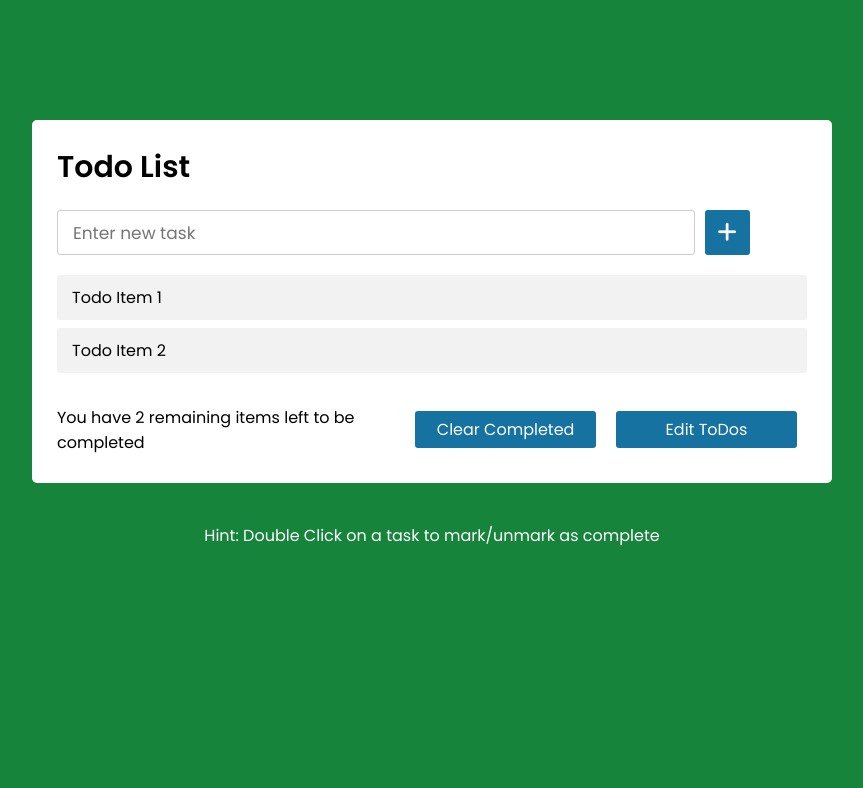
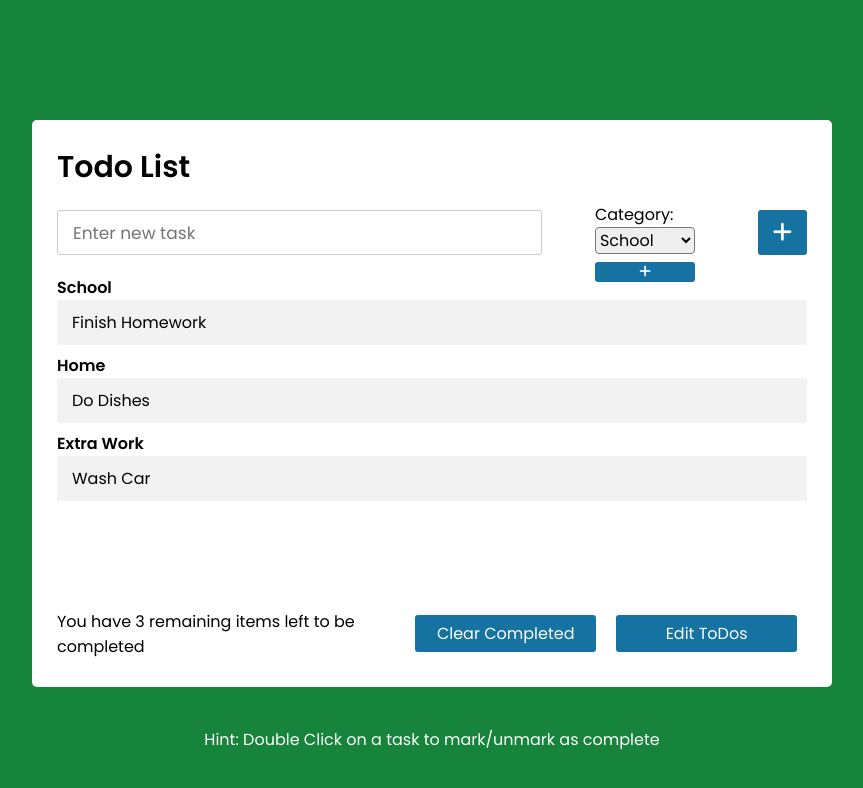
Before and after one commit to ConnorChristensen99/DGM3760, a plain HTML site: page ToDo App - Assignment 3/index.html in a window 1280 px wide. Shown: the top 788 px of the page, without its empty margins (208-1071 px from the left). Drawn offline with Linux system fonts and the light colour scheme.

Commit message:
Almost am able to add categories

```diff
--- a/Class Notes/main.js
+++ b/Class Notes/main.js
@@ -162,14 +162,14 @@ let addBtn = document.querySelector('#addBtn')
 addBtn.addEventListener('click', event => {
     let todoText = todoInput.value
     addTodo(todoText)
-    renderTodos(todos)
+    displayTodos(todos)
 })
 
 todoUL.addEventListener('click', (event) => {
     console.log(event.target.dataset.todoid)
     let todoID = event.target.dataset.todoid
     completeTodo(todoID)
-    renderTodos(todos)
+    displayTodos(todos)
 })
 
 function completeTodo(id) {
--- a/ToDo App - Assignment 3/css/styles.css
+++ b/ToDo App - Assignment 3/css/styles.css
@@ -62,10 +62,12 @@ button {
   font-size: 17px;
   border-radius: 3px;
   padding-left: 15px;
+
 }
 
-.inputField button {
-  width: 45px;
+
+#addBtn {
+  width: 65px;
   margin-left: 10px;
   font-size: 22px;
 }
@@ -158,3 +160,38 @@ body p {
   margin: 10px;
   width: 200px;
 }
+
+#categoryTitle {
+  font-weight: 800;
+}
+
+#categoryArea {
+  display: flex;
+  flex-direction: column;
+  padding: 0 5% 0 5%;
+  margin: 0 2% 0 2%;
+}
+
+#categoryArea label {
+  margin-top: -8%;
+}
+
+
+select {
+  width: 100%;
+  height: auto;
+  min-width: 10ch;
+  border: 1px solid #777;
+  border-radius: 0.25em;
+  cursor: pointer;
+  font-size: 1rem;
+}
+
+#addCategory {
+  margin-top: 8%;
+}
+
+
+.invisible {
+  visibility: hidden;
+}
--- a/ToDo App - Assignment 3/index.html
+++ b/ToDo App - Assignment 3/index.html
@@ -17,19 +17,27 @@
 
     <div class="wrapper">
         <header>Todo List</header>
+
         <div class="inputField">
-          <input type="text" placeholder="Enter new task" id="inputText"/>
-          <button><i class="fas fa-plus" onclick="addToDo();"></i></button>
+          <input type="text" placeholder="Enter new task" id="inputText"/> <div id='categoryArea'><label>Category:</label><select id="category" name="category"></select>
+
+            <button id="addCategory" class="popup" onclick="addCategory()"><i class="fas fa-plus"></i></button></div>
+
+          <button id="addBtn"><i class="fas fa-plus"></i></button>
+
         </div>
+
         <ul class="todoList" id="todoList">
-           <li class="list">
-            Todo Item 1
-          </li>
-          <li class="list">
-            Todo Item 2
-          </li>
         </ul>
+
+        <form id="categoryForm" class="invisible">
+          <label for="name">Category Name</label><br>
+          <input type="text" id="cname" name="cname"><br>
+          <button type="button" id="submitCategory">Submit</button>
+        </form>
+
         <div class="footer">
+
           <span id="leftToDo"></span>
           <button class="buttonz" onclick="deleteCompleted();">Clear Completed</button>
           <button class="buttonz"id="todoButton" onclick="editList();">Edit ToDos</button>
--- a/ToDo App - Assignment 3/js/main.js
+++ b/ToDo App - Assignment 3/js/main.js
@@ -4,34 +4,57 @@ let todos = [
     {
         todoID: 0,
         todoText: "Finish Homework",
-        todoComplete: false
+        todoComplete: false,
+        todoCategory: "School"
     },
     {
         todoID: 1,
         todoText: "Do Dishes",
-        todoComplete: false
+        todoComplete: false,
+        todoCategory: "Home"
     },
     {
         todoID: 2,
         todoText: "Wash Car",
-        todoComplete: false
+        todoComplete: false,
+        todoCategory: "Extra Work"
     }
 ]
 
 let listContainer = document.getElementById("todoList");
+let addBtn = document.querySelector('#addBtn')
+let todoInput = document.querySelector('#inputText')
+
+//Displays Todos
+function displayTodos(todos) {
+    listContainer.innerHTML = ""
+
+    todos.forEach(todo => {
+        let done = todo.todoComplete ? "done" : "";
+        let todoMarkup = `<span id="categoryTitle">${todo.todoCategory}</span> <li data-todoID = '${todo.todoID}'>${todo.todoText}</li>`
+
+        listContainer.insertAdjacentHTML('beforeend', todoMarkup)
+    })
+    findtoDoLeft()
+}
 
 //Lets User add ToDos
-function addToDo() {
-    let inputVal = document.getElementById("inputText").value;
+addBtn.addEventListener('click', event => {
+    let todoText = todoInput.value
+    addTodo(todoText)
+    displayTodos(todos)
+    findtoDoLeft()
+})
 
-
-    let newToDo = document.createElement('li');
-    //Tried adding code here to get the trash cans to pop up
-    if(inputVal != "") {
-
-    newToDo.innerText = inputVal
-
-    listContainer.appendChild(newToDo)
+function addTodo(todoText) {
+    if(todoInput != ""){
+    let newTodo = {
+        todoID: todos.length + 1,
+        todoText: todoText,
+        todoComplete: false,
+        todoCategory: categoryHolder.value
+    }
+    todos.push(newTodo)
 
     findtoDoLeft()
     }else {
@@ -39,6 +62,34 @@ function addToDo() {
     }
 }
 
+//displays categories
+let categoryHolder = document.getElementById('category')
+let categories = ['School', 'Home', 'Extra Work']
+
+categories.forEach(element => {
+
+    let categoryOption = document.createElement('option')
+    categoryOption.textContent = element
+
+    categoryHolder.appendChild(categoryOption)
+}
+
+)
+
+
+let form = document.getElementById('categoryForm')
+function addCategory() {
+    form.classList.toggle('invisible')
+}
+
+let submitCategory = document.getElementById('submitCategory')
+let cname = document.getElementById('#cname')
+
+
+submitCategory.addEventListener('click', () => {
+    let categoryText = cname.value//////////////////////////////////////////////////////////////////////
+    console.log(categoryText)
+})
 
 //Lets user click clear done button and remove objects
 function deleteCompleted() {
@@ -62,8 +113,6 @@ function findtoDoLeft(){
 
 findtoDoLeft()
 
-
-//Lets user delete todo separately
 
 
 //Lets the user complete and uncomplete tasks
@@ -94,3 +143,5 @@ function editList() {
             button.remove()
         })
 }}
+
+displayTodos(todos)
```
